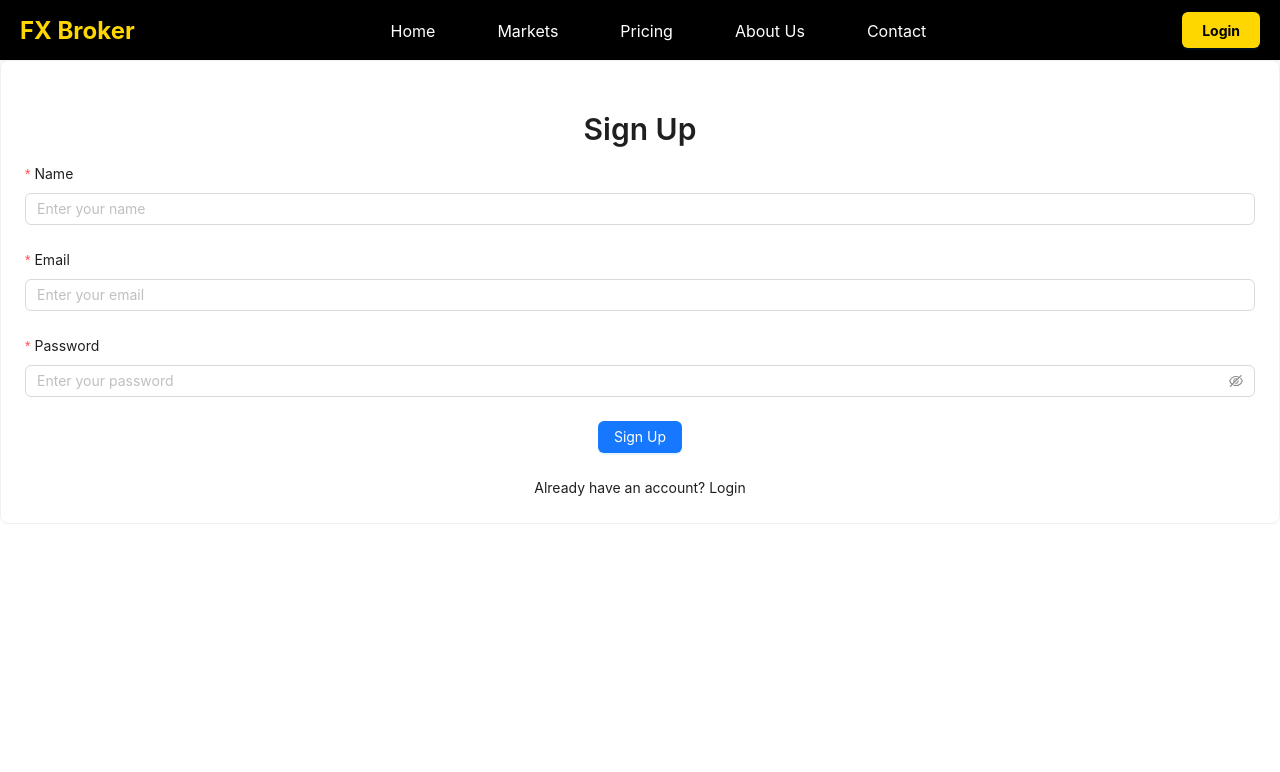
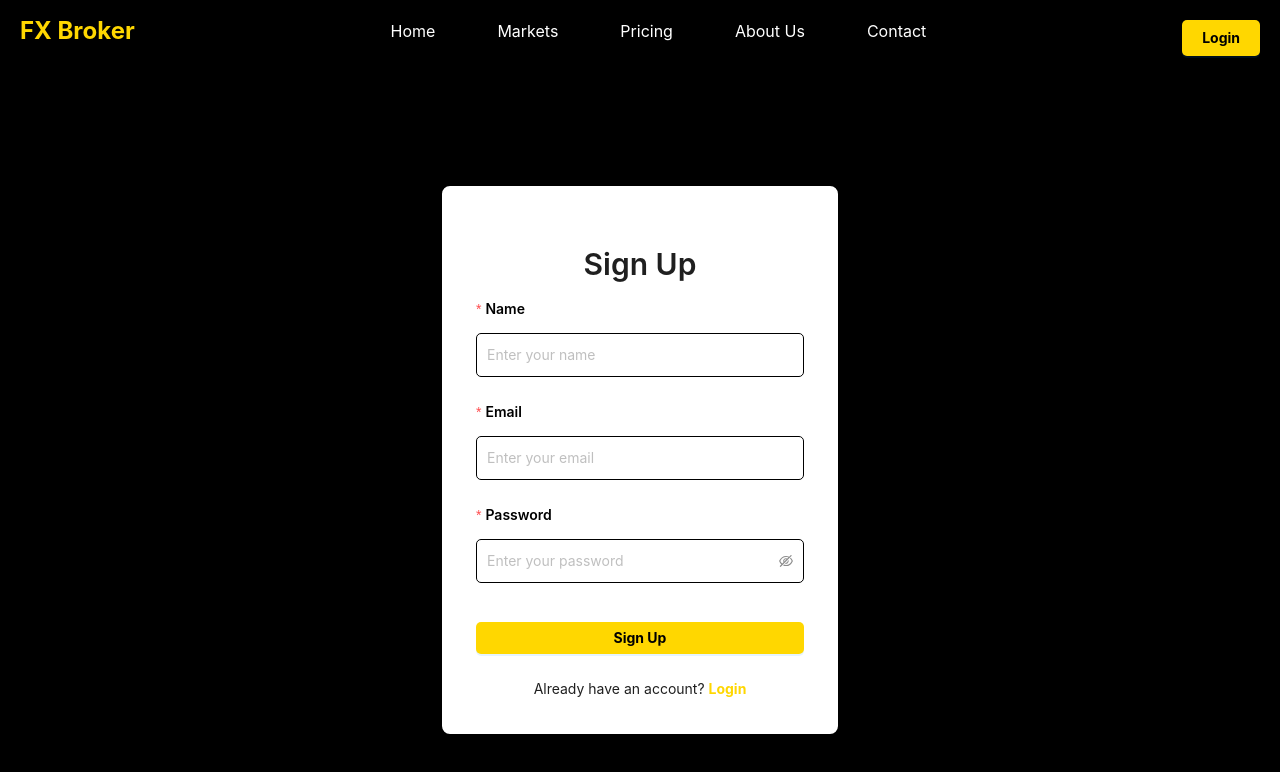
Before and after one commit to usamaahma/fx-broker-frontend, a React (Create React App) app: page /signup in a window 1280 px wide. Shown: the top 772 px of the page. Built offline with nearby package versions, Linux system fonts and the light colour scheme; no server answers; sample sign-in values are in the browser's storage.

Commit message:
Removed package-lock.json from Git tracking

```diff
--- a/package.json
+++ b/package.json
@@ -9,6 +9,7 @@
     "@testing-library/react": "^16.2.0",
     "@testing-library/user-event": "^13.5.0",
     "antd": "^5.24.3",
+    "axios": "^1.8.3",
     "react": "^19.0.0",
     "react-dom": "^19.0.0",
     "react-router-dom": "^7.3.0",
--- a/src/App.js
+++ b/src/App.js
@@ -1,11 +1,9 @@
-import './App.css';
-import Navbar from './components/navbar/navbar';
-import AppRouter from './routes';
+import "./App.css";
+import AppRouter from "./routes";
 
 function App() {
   return (
     <div className="App">
-      <Navbar />
       <AppRouter />
     </div>
   );
--- /dev/null
+++ b/src/components/auth/login.css
@@ -0,0 +1,71 @@
+/* LoginPage.css */
+.login-container {
+    display: flex;
+    align-items: center;
+    justify-content: center;
+    min-height: 100vh;
+    background-color: black;
+  }
+
+  .login-card {
+    width: 400px;
+    padding: 30px;
+    border: 2px solid black;
+    background-color: white;
+    box-shadow: 0px 4px 10px rgba(0, 0, 0, 0.2);
+    border-radius: 10px;
+    text-align: center;
+  }
+
+  .login-title {
+    color: #ffd700;
+    font-size: 24px;
+    font-weight: bold;
+    margin-bottom: 20px;
+  }
+
+  .login-label {
+    color: black;
+    font-weight: 600;
+  }
+
+  .login-input {
+    width: 100%;
+    padding: 10px;
+    border: 1px solid black;
+    border-radius: 5px;
+    margin-top: 5px;
+  }
+
+  .login-button {
+    width: 100%;
+    background-color: #ffd700;
+    color: black;
+    font-weight: bold;
+    padding: 10px;
+    border: none;
+    border-radius: 5px;
+    cursor: pointer;
+    margin-top: 15px;
+    transition: 0.3s;
+  }
+
+  .login-button:hover {
+    background-color: #e6c200;
+  }
+
+  .signup-text {
+    color: black;
+    margin-top: 15px;
+  }
+
+  .signup-link {
+    color: #ffd700;
+    font-weight: bold;
+    cursor: pointer;
+    text-decoration: none;
+  }
+
+  .signup-link:hover {
+    text-decoration: underline;
+  }
--- a/src/components/auth/login.js
+++ b/src/components/auth/login.js
@@ -1,58 +1,73 @@
-import React from "react";
-import { Form, Input, Button, Card, Typography } from "antd";
+import React, { useState } from "react";
+import { Form, Input, Button, Card, Typography, message } from "antd";
 import { useNavigate } from "react-router-dom";
+import { login } from "../../utils/axios"; // API call
+import { useAuth } from "../contextapi/authcontext"; // Use Auth Context
+import "./login.css";
 
 const { Title, Text } = Typography;
 
 const LoginPage = () => {
   const navigate = useNavigate();
+  const { loginUser } = useAuth(); // Get loginUser from context
+  const [loading, setLoading] = useState(false);
 
-  const onFinish = (values) => {
-    console.log("Success:", values);
-    // Add login logic here
+  const onFinish = async (values) => {
+    try {
+      setLoading(true);
+      const response = await login.post("/login", values); // API call
+      loginUser(response.data.tokens.access.token); // Save token in context
+      message.success("Login successful!");
+      navigate("/myaccount"); // Redirect after login
+    } catch (error) {
+      message.error(error.response?.data?.message || "Login failed!");
+    } finally {
+      setLoading(false);
+    }
   };
 
   return (
-    <div className="flex items-center justify-center min-h-screen bg-black">
-      <Card className="w-96 p-6 border-2 border-black bg-white shadow-lg rounded-lg">
-        <Title level={2} className="text-center text-black">
+    <div className="login-container">
+      <Card className="login-card">
+        <Title level={2} className="login-title">
           Login
         </Title>
         <Form layout="vertical" onFinish={onFinish}>
           <Form.Item
-            label={<Text className="text-black">Email</Text>}
+            label={<Text className="login-label">Email</Text>}
             name="email"
             rules={[{ required: true, message: "Please enter your email!" }]}
           >
-            <Input placeholder="Enter your email" className="border-black" />
+            <Input placeholder="Enter your email" className="login-input" />
           </Form.Item>
 
           <Form.Item
-            label={<Text className="text-black">Password</Text>}
+            label={<Text className="login-label">Password</Text>}
             name="password"
             rules={[{ required: true, message: "Please enter your password!" }]}
           >
-            <Input.Password placeholder="Enter your password" className="border-black" />
+            <Input.Password
+              placeholder="Enter your password"
+              className="login-input"
+            />
           </Form.Item>
 
           <Form.Item>
             <Button
               type="primary"
               htmlType="submit"
-              className="w-full bg-[#ffd700] border-black text-black hover:opacity-90"
+              className="login-button"
+              loading={loading}
             >
               Login
             </Button>
           </Form.Item>
         </Form>
 
-        <div className="text-center">
-          <Text className="text-black">
-            Don't have an account? {" "}
-            <span
-              className="text-[#ffd700] cursor-pointer hover:underline"
-              onClick={() => navigate("/signup")}
-            >
+        <div className="signup-text">
+          <Text>
+            Don't have an account?{" "}
+            <span className="signup-link" onClick={() => navigate("/signup")}>
               Sign Up
             </span>
           </Text>
--- /dev/null
+++ b/src/components/auth/signup.css
@@ -0,0 +1,71 @@
+/* SignupPage.css */
+.signup-container {
+    display: flex;
+    align-items: center;
+    justify-content: center;
+    min-height: 100vh;
+    background-color: black;
+  }
+
+  .signup-card {
+    width: 400px;
+    padding: 10px;
+    border: 2px solid black;
+    background-color: white;
+    box-shadow: 0px 4px 10px rgba(0, 0, 0, 0.2);
+    border-radius: 10px;
+    text-align: center;
+  }
+
+  .signup-title {
+    color: #ffd700;
+    font-size: 24px;
+    font-weight: bold;
+    margin-bottom: 20px;
+  }
+
+  .signup-label {
+    color: black;
+    font-weight: 600;
+  }
+
+  .signup-input {
+    width: 100%;
+    padding: 10px;
+    border: 1px solid black;
+    border-radius: 5px;
+    margin-top: 5px;
+  }
+
+  .signup-button {
+    width: 100%;
+    background-color: #ffd700;
+    color: black;
+    font-weight: bold;
+    padding: 10px;
+    border: none;
+    border-radius: 5px;
+    cursor: pointer;
+    margin-top: 15px;
+    transition: 0.3s;
+  }
+
+  .signup-button:hover {
+    background-color: #e6c200;
+  }
+
+  .login-text {
+    color: black;
+    margin-top: 15px;
+  }
+
+  .login-link {
+    color: #ffd700;
+    font-weight: bold;
+    cursor: pointer;
+    text-decoration: none;
+  }
+
+  .login-link:hover {
+    text-decoration: underline;
+  }
--- a/src/components/auth/signup.js
+++ b/src/components/auth/signup.js
@@ -1,48 +1,62 @@
-import React from "react";
-import { Form, Input, Button, Card, Typography } from "antd";
+import React, { useState } from "react";
+import { Form, Input, Button, Card, Typography, message } from "antd";
 import { useNavigate } from "react-router-dom";
+import { register } from "../../utils/axios"; // API call
+import { useAuth } from "../contextapi/authcontext"; // Use Auth Context
+import "./signup.css"; // Import CSS file
 
 const { Title, Text } = Typography;
 
 const SignupPage = () => {
   const navigate = useNavigate();
+  const { loginUser } = useAuth(); // Get loginUser from context
+  const [loading, setLoading] = useState(false);
 
-  const onFinish = (values) => {
-    console.log("Success:", values);
-    // Add signup logic here
+  const onFinish = async (values) => {
+    try {
+      setLoading(true);
+      const response = await register.post("/signup", values); // API call
+      loginUser(response.data.token); // Save token in context
+      message.success("Signup successful!");
+      navigate("/"); // Redirect after signup
+    } catch (error) {
+      message.error(error.response?.data?.message || "Signup failed!");
+    } finally {
+      setLoading(false);
+    }
   };
 
   return (
-    <div className="flex items-center justify-center min-h-screen bg-black">
-      <Card className="w-96 p-6 border-2 border-black bg-white shadow-lg rounded-lg">
-        <Title level={2} className="text-center text-black">
+    <div className="signup-container">
+      <Card className="signup-card">
+        <Title level={2} className="signup-title">
           Sign Up
         </Title>
         <Form layout="vertical" onFinish={onFinish}>
           <Form.Item
-            label={<Text className="text-black">Name</Text>}
+            label={<Text className="signup-label">Name</Text>}
             name="name"
             rules={[{ required: true, message: "Please enter your name!" }]}
           >
-            <Input placeholder="Enter your name" className="border-black" />
+            <Input placeholder="Enter your name" className="signup-input" />
           </Form.Item>
 
           <Form.Item
-            label={<Text className="text-black">Email</Text>}
+            label={<Text className="signup-label">Email</Text>}
             name="email"
             rules={[{ required: true, message: "Please enter your email!" }]}
           >
-            <Input placeholder="Enter your email" className="border-black" />
+            <Input placeholder="Enter your email" className="signup-input" />
           </Form.Item>
 
           <Form.Item
-            label={<Text className="text-black">Password</Text>}
+            label={<Text className="signup-label">Password</Text>}
             name="password"
             rules={[{ required: true, message: "Please enter your password!" }]}
           >
             <Input.Password
               placeholder="Enter your password"
-              className="border-black"
+              className="signup-input"
             />
           </Form.Item>
 
@@ -50,20 +64,18 @@ const SignupPage = () => {
             <Button
               type="primary"
               htmlType="submit"
-              className="w-full bg-[#ffd700] border-black text-black hover:opacity-90"
+              className="signup-button"
+              loading={loading}
             >
               Sign Up
             </Button>
           </Form.Item>
         </Form>
 
-        <div className="text-center">
-          <Text className="text-black">
+        <div className="login-text">
+          <Text>
             Already have an account?{" "}
-            <span
-              className="text-[#ffd700] cursor-pointer hover:underline"
-              onClick={() => navigate("/login")}
-            >
+            <span className="login-link" onClick={() => navigate("/login")}>
               Login
             </span>
           </Text>
--- /dev/null
+++ b/src/components/contextapi/authcontext.js
@@ -0,0 +1,27 @@
+import React, { createContext, useState, useContext } from "react";
+
+// Create AuthContext
+const AuthContext = createContext();
+
+// Custom hook for using AuthContext
+export const useAuth = () => useContext(AuthContext);
+
+export const AuthProvider = ({ children }) => {
+  const [token, setToken] = useState(null); // Store token in state
+
+  // Login function
+  const loginUser = (newToken) => {
+    setToken(newToken);
+  };
+
+  // Logout function
+  const logoutUser = () => {
+    setToken(null);
+  };
+
+  return (
+    <AuthContext.Provider value={{ token, loginUser, logoutUser }}>
+      {children}
+    </AuthContext.Provider>
+  );
+};
--- /dev/null
+++ b/src/components/myaccount/myaccount.js
@@ -0,0 +1,9 @@
+import React from 'react'
+
+function MyAccount() {
+  return (
+    <div>myaccount</div>
+  )
+}
+
+export default MyAccount;
--- a/src/components/navbar/navbar.js
+++ b/src/components/navbar/navbar.js
@@ -1,27 +1,44 @@
-import React from 'react';
-import { Menu, Button } from 'antd';
-import './navbar.css'; // Import your CSS file
+import React from "react";
+import { Menu, Button } from "antd";
+import { useNavigate } from "react-router-dom"; // For navigation
+import "./navbar.css"; // Import your CSS file
 
 const Navbar = () => {
+  const navigate = useNavigate(); // Hook for navigation
+
   return (
     <div className="navbar">
       {/* Left Side: Logo or Text */}
-            <div className="navbar-logo">
+      <div className="navbar-logo" onClick={() => navigate("/")}>
         FX Broker
       </div>
 
       {/* Center: Navigation Options */}
       <Menu mode="horizontal" className="navbar-menu">
-                <Menu.Item key="home">Home</Menu.Item>
-                <Menu.Item key="markets">Markets</Menu.Item>
-                <Menu.Item key="pricing">Pricing</Menu.Item>
-                <Menu.Item key="about">About Us</Menu.Item>
-                <Menu.Item key="contact">Contact</Menu.Item>
+        <Menu.Item key="home" onClick={() => navigate("/")}>
+          Home
+        </Menu.Item>
+        <Menu.Item key="markets" onClick={() => navigate("/markets")}>
+          Markets
+        </Menu.Item>
+        <Menu.Item key="pricing" onClick={() => navigate("/pricing")}>
+          Pricing
+        </Menu.Item>
+        <Menu.Item key="about" onClick={() => navigate("/about")}>
+          About Us
+        </Menu.Item>
+        <Menu.Item key="contact" onClick={() => navigate("/contact")}>
+          Contact
+        </Menu.Item>
       </Menu>
 
       {/* Right Side: Login Button */}
       <div className="navbar-login">
-                <Button type="primary" className="login-button">
+        <Button
+          type="primary"
+          className="login-button"
+          onClick={() => navigate("/login")}
+        >
           Login
         </Button>
       </div>
--- a/src/index.js
+++ b/src/index.js
@@ -1,13 +1,17 @@
-import React from 'react';
-import ReactDOM from 'react-dom/client';
-import './index.css';
-import App from './App';
-import reportWebVitals from './reportWebVitals';
+import React from "react";
+import ReactDOM from "react-dom/client";
+import "./index.css";
+import App from "./App";
+import reportWebVitals from "./reportWebVitals";
+import { AuthProvider } from "./components/contextapi/authcontext";
 
-const root = ReactDOM.createRoot(document.getElementById('root'));
+const root = ReactDOM.createRoot(document.getElementById("root"));
 root.render(
   <React.StrictMode>
-    <App />
+    <AuthProvider>
+      {" "}
+      <App />
+    </AuthProvider>
   </React.StrictMode>
 );
 
--- a/src/routes.js
+++ b/src/routes.js
@@ -5,24 +5,54 @@ import {
   Route,
   Navigate,
 } from "react-router-dom";
+import { useAuth } from "./components/contextapi/authcontext"; // Import AuthContext
 import LoginPage from "./components/auth/login";
+import Navbar from "./components/navbar/navbar";
 import SignupPage from "./components/auth/signup";
 import Landing from "./components/landing/landing";
+import MyAccount from "./components/myaccount/myaccount";
 
 const AppRouter = () => {
-  const isAuthenticated = false; // Change this logic based on authentication state
+  const { token } = useAuth(); // Get token from context
+  const isAuthenticated = !!token; // Convert token to boolean
 
   return (
     <Router>
+      <Navbar />
       <Routes>
-        <Route path="/login" element={<LoginPage />} />
-        <Route path="/signup" element={<SignupPage />} />
+        {/* Public Routes (Accessible by everyone) */}
+        <Route path="/" element={<Landing />} />
         <Route
-          path="/"
+          path="/login"
           element={
-            isAuthenticated ? <Landing /> : <Navigate to="/login" replace />
+            !isAuthenticated ? (
+              <LoginPage />
+            ) : (
+              <Navigate to="/myaccount" replace />
+            )
           }
         />
+        <Route
+          path="/signup"
+          element={
+            !isAuthenticated ? (
+              <SignupPage />
+            ) : (
+              <Navigate to="/myaccount" replace />
+            )
+          }
+        />
+
+        {/* Private Route: Only accessible if logged in */}
+        <Route
+          path="/myaccount"
+          element={
+            isAuthenticated ? <MyAccount /> : <Navigate to="/login" replace />
+          }
+        />
+
+        {/* Catch-all route (404 or Redirect) */}
+        <Route path="*" element={<Navigate to="/" replace />} />
       </Routes>
     </Router>
   );
```
Also changed, not shown: src/components/landing/landing.js (+41 -36 lines), 1 other file (tests, documents, lock files or other folders). Lines whose indentation alone changed are shown as unchanged.
